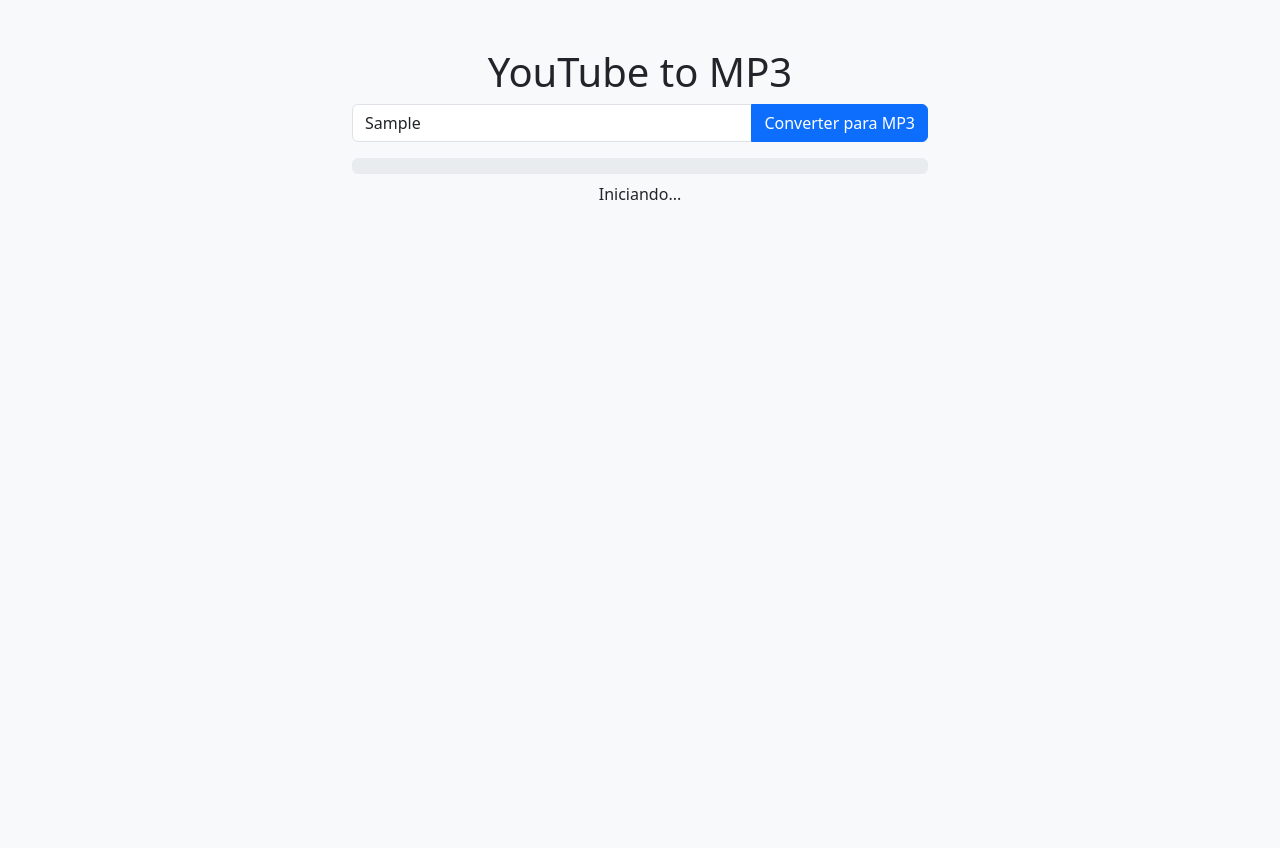
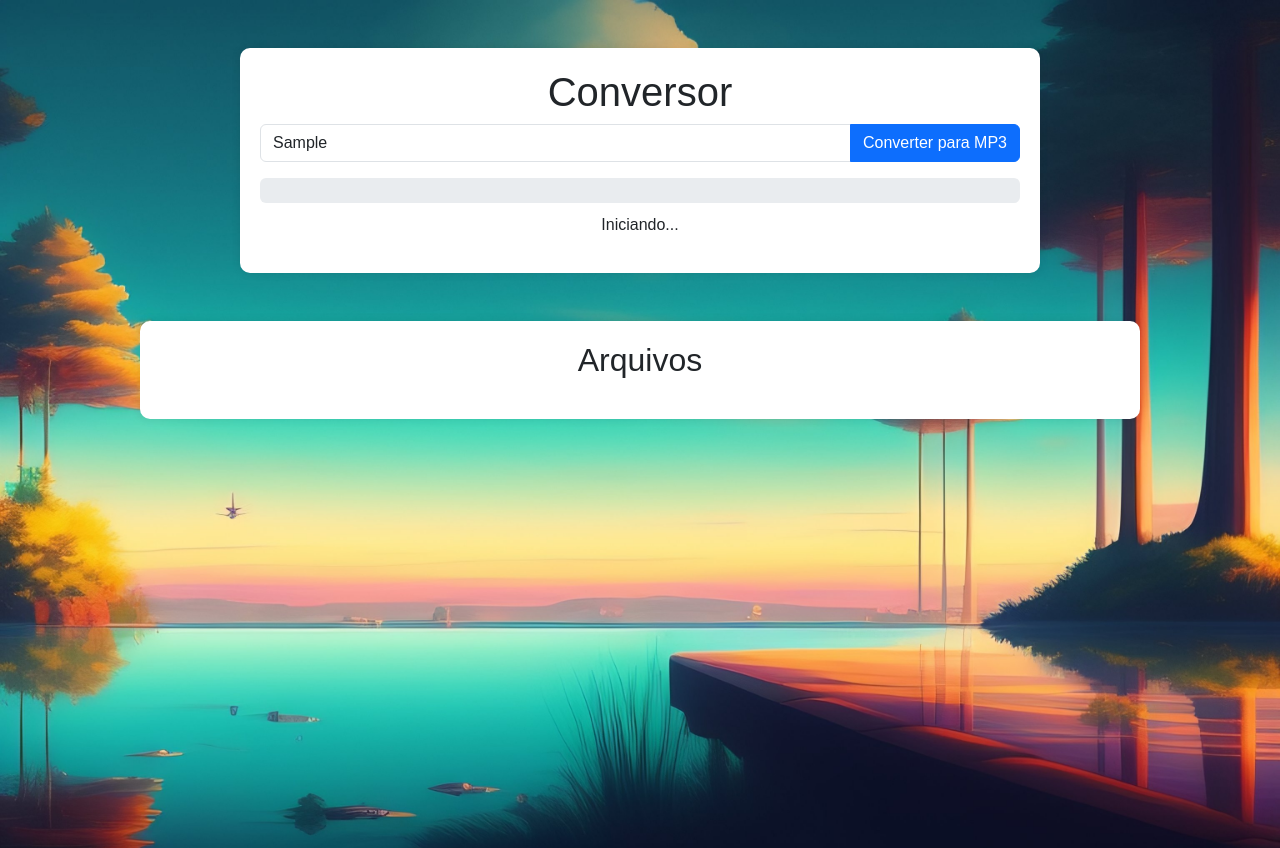
Before and after one commit to Eddyy90/youtube-to-mp3, a plain HTML site: page app/static/index.html in a window 1280 px wide. Both pictures are taken after typing "Sample" into the empty fields and a click on the button "Converter para MP3". Before the commit the page ends 800 px from the top, so only its background shows below. Drawn offline with nearby package versions, Linux system fonts and the light colour scheme; files that its build step writes are made by us from their sources; no server answers; files whose address does not match are found by name.

Commit message:
fixed design and added icon and background for better visualization

```diff
--- a/app/static/index.html
+++ b/app/static/index.html
@@ -1,8 +1,7 @@
 <!DOCTYPE html>
-<html lang="en">
-
 <head>
     <meta charset="UTF-8">
+    <link rel="icon" type="image/png" href="static/imgs/icon.png">
     <meta name="viewport" content="width=device-width, initial-scale=1.0">
     <title>YouTube to MP3</title>
     <link href="https://cdn.jsdelivr.net/npm/bootstrap@5.3.0/dist/css/bootstrap.min.css" rel="stylesheet">
@@ -11,7 +10,7 @@
 
 <body>
     <div class="container mt-5">
-        <h1 class="text-center">YouTube to MP3</h1>
+        <h1 class="text-center">Conversor</h1>
         <div class="input-group mb-3">
             <input type="text" id="youtubeUrl" class="form-control" placeholder="Cole o link do YouTube aqui">
             <button id="convertButton" class="btn btn-primary" onclick="convertToMp3()">Converter para MP3</button>
@@ -29,7 +28,12 @@
         </div>
         <div id="downloadLink" class="text-center mt-3"></div>
     </div>
+
+    <div class="download-container mt-5">
+        <h2 class="text-center">Arquivos</h2>
+        <div class="list-group downloadlist"></div>
+    </div>
+
     <script src="static/script.js"></script>
 </body>
-
 </html>
--- a/app/static/style.css
+++ b/app/static/style.css
@@ -1,11 +1,66 @@
 body {
-    background-color: #f8f9fa;
+    background-image: url('/static/imgs/background.jpg');
+    background-size: cover;
+    background-position: center;
+    background-repeat: no-repeat;
+    background-attachment: fixed;
+    min-height: 100vh;
+    margin: 0;
+   font-family: Arial, sans-serif;
 }
 
 .container {
-    max-width: 600px;
+    max-width: 800px;
+    width: 100%;
+    padding: 20px;
+    background: white;
+    border-radius: 10px;
+    box-shadow: 0 0 10px rgba(0,0,0,0.1);
+    margin: 0 auto;
+    margin-top: 100px;
 }
 
-#downloadLink {
+.download-link {
     margin-top: 20px;
 }
+
+.progress {
+    height: 25px;
+    margin-bottom: 10px;
+}
+
+.progress-bar {
+    background-color: #28a745;
+}
+
+.input-group {
+    width: 100%;
+}
+
+.progress-container {
+    width: 100%;
+    display: none;
+}
+
+.loading {
+    margin-top: 20px;
+    display: none;
+}
+
+.download-container {
+    max-width: 1000px;
+    width: 100%;
+    padding: 20px;
+    background: white;
+    border-radius: 10px;
+    box-shadow: 0 0 10px rgba(0,0,0,0.1);
+    margin: 0 auto;
+    margin-top: 30px;
+}
+
+.downloadlist {
+    margin-top: 20px;
+    display: flex;
+    flex-direction: column;
+    gap: 10px;
+}
```
Also changed, not shown: app/static/imgs/background.jpg (added), app/static/imgs/icon.png (added).
